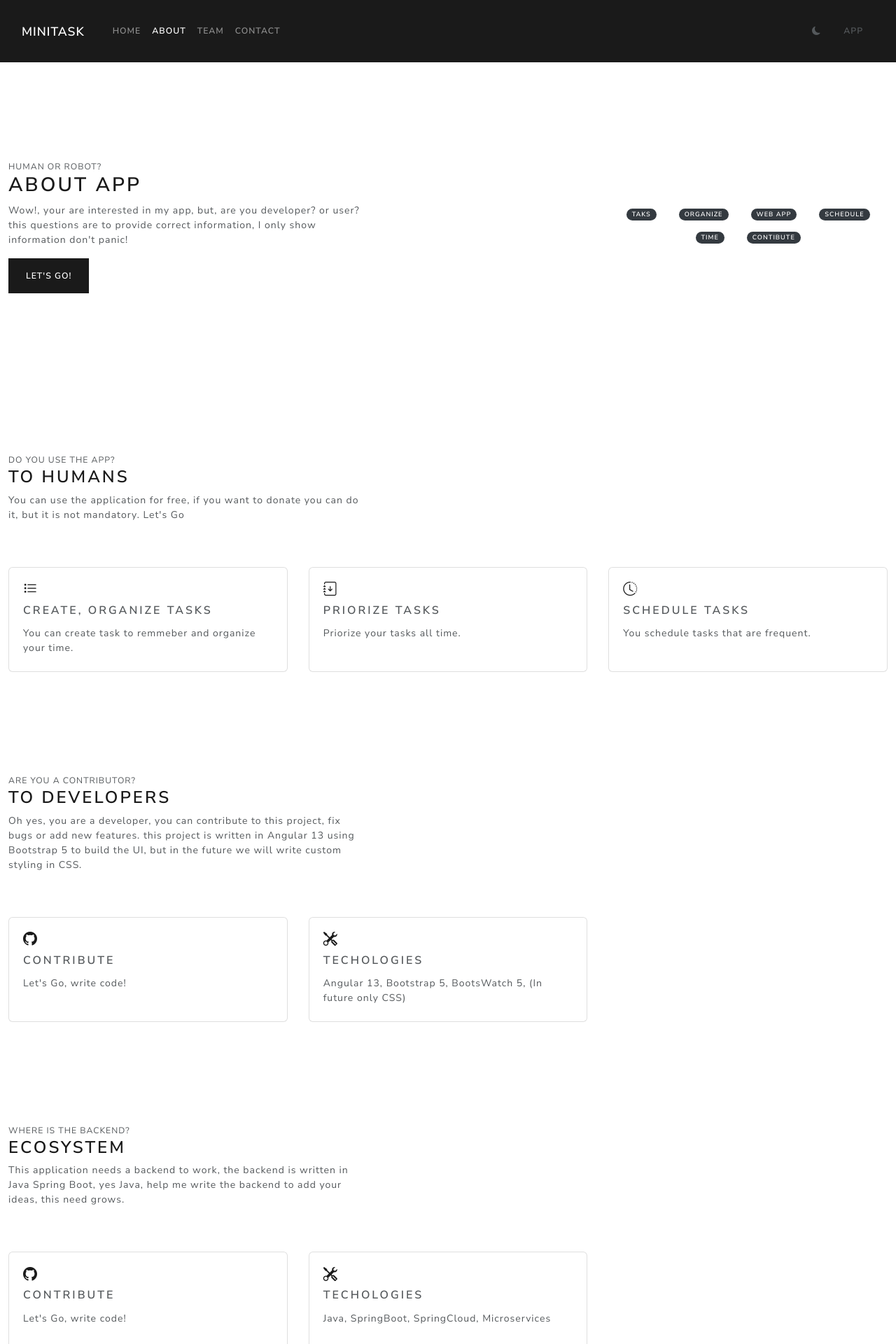
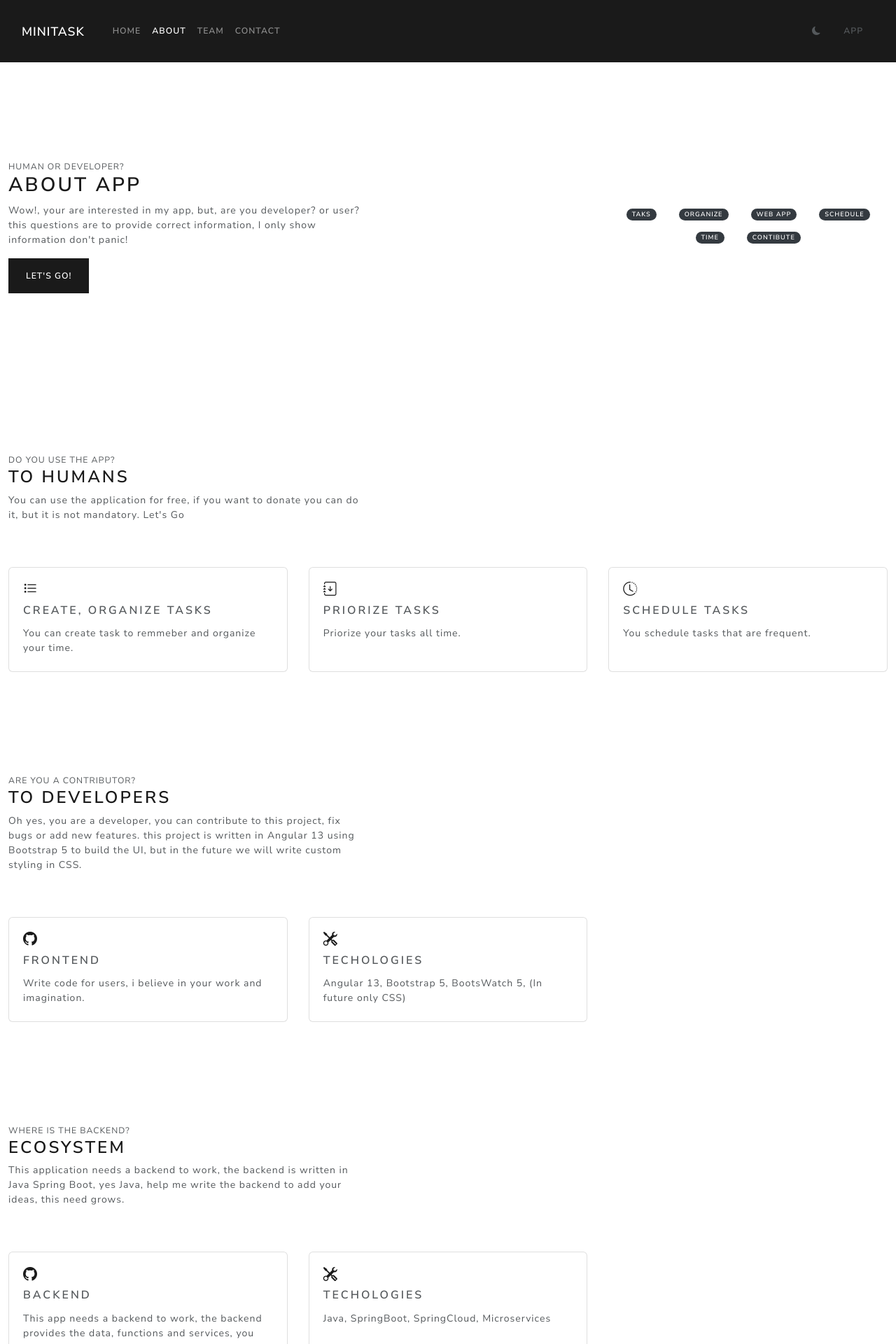
Before and after one commit to moisesarrona/app-minitask, an Angular app: page /about in a window 1280 px wide. Shown: the top 1920 px of the page at 70% size. Built offline with nearby package versions, Linux system fonts and the light colour scheme.

Commit message:
Rename to template landing

```diff
--- a/src/app/app-routing.module.ts
+++ b/src/app/app-routing.module.ts
@@ -1,11 +1,11 @@
 import { NgModule } from '@angular/core';
 import { RouterModule, Routes } from '@angular/router';
-import { FullComponent } from './system/landing/shared/full/full.component';
+import { LandingTemplateComponent } from './system/landing/shared/landing-template/landing-template.component';
 
 const routes: Routes = [
   {
     path: '',
-    component: FullComponent,
+    component: LandingTemplateComponent,
     loadChildren: () => import('./system/landing/landing.module').then(m => m.LandingModule)
   }
 ];
--- a/src/app/system/landing/components/about/about.component.ts
+++ b/src/app/system/landing/components/about/about.component.ts
@@ -10,7 +10,7 @@ export class AboutComponent implements OnInit {
     {
       id: 1,
       title: "About App",
-      subtitle: "human or robot?",
+      subtitle: "human or Developer?",
       description: "Wow!, your are interested in my app, but, are you developer? or user? this questions are to provide correct information, I only show information don't panic!",
       button: {
         status: true,
@@ -66,8 +66,8 @@ export class AboutComponent implements OnInit {
       },
       items: [
         {
-          title: "Contribute",
-          description: "Let's Go, write code!",
+          title: "Frontend",
+          description: "Write code for users, i believe in your work and imagination.",
           icon: "bi bi-github"
         },
         {
@@ -89,8 +89,8 @@ export class AboutComponent implements OnInit {
       },
       items: [
         {
-          title: "Contribute",
-          description: "Let's Go, write code!",
+          title: "Backend",
+          description: "This app needs a backend to work, the backend provides the data, functions and services, you cand help me?",
           icon: "bi bi-github"
         },
         {
--- a/src/app/system/landing/components/home/home.component.ts
+++ b/src/app/system/landing/components/home/home.component.ts
@@ -11,7 +11,7 @@ export class HomeComponent implements OnInit {
       id: 1,
       title: "Minitask",
       subtitle: "Our app",
-      description: "Hi, human, I'm Moises Arrona and I'm software engineer, this is my app to organize task, scroll down to know more...",
+      description: "Hi human, I'm Moises Arrona and I'm software engineer, this is my mini app to organize task, yes ORGANIZE, scroll down to know more...",
       button: {
         status: true,
         text: "Let's go!",
--- a/src/app/system/landing/shared/full/full.component.ts
+++ b/src/app/system/landing/shared/landing-template/landing-template.component.ts
@@ -1,10 +1,10 @@
 import { Component, OnInit } from '@angular/core';
 
 @Component({
-  selector: 'app-full',
-  templateUrl: './full.component.html',
+  selector: 'app-landing-template',
+  templateUrl: './landing-template.component.html',
 })
-export class FullComponent implements OnInit {
+export class LandingTemplateComponent implements OnInit {
 
   public themeDark: boolean = false
 
```
Also changed, not shown: src/app/system/landing/landing.module.ts (+4 -4 lines), src/app/system/landing/shared/landing-template/footer/footer.component.html (renamed from src/app/system/landing/shared/full/footer/footer.component.html), src/app/system/landing/shared/landing-template/footer/footer.component.ts (renamed from src/app/system/landing/shared/full/footer/footer.component.ts), src/app/system/landing/shared/landing-template/header/header.component.html (renamed from src/app/system/landing/shared/full/header/header.component.html), src/app/system/landing/shared/landing-template/header/header.component.ts (renamed from src/app/system/landing/shared/full/header/header.component.ts), src/app/system/landing/shared/landing-template/landing-template.component.html (renamed from src/app/system/landing/shared/full/full.component.html).
